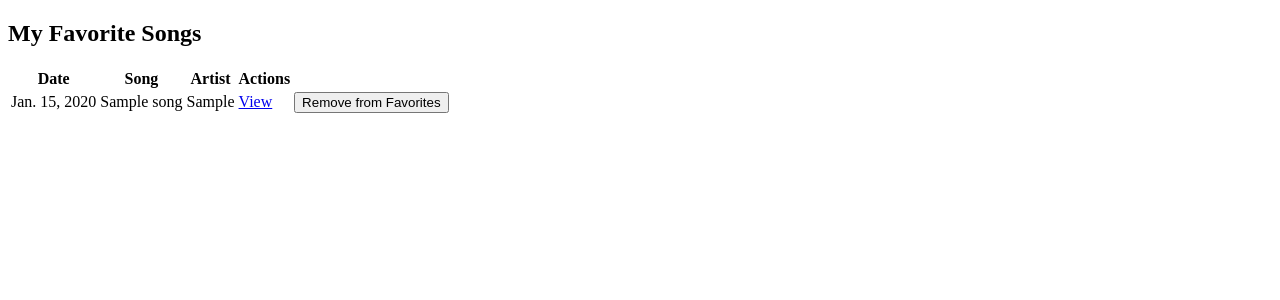
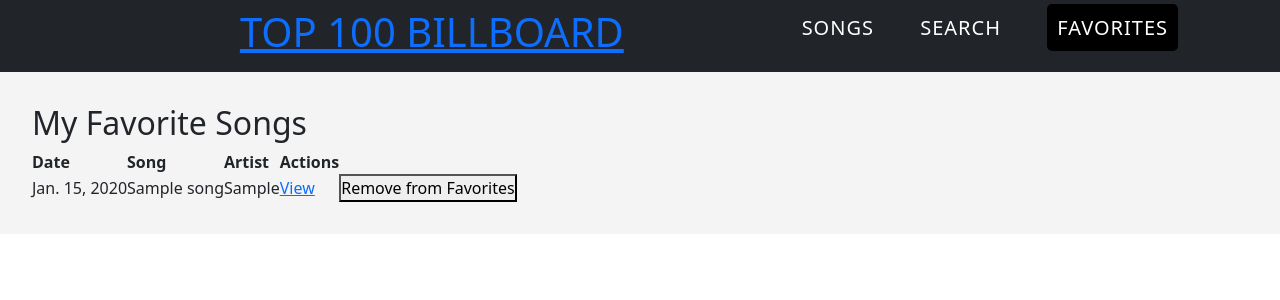
Before and after one commit to eric-tang40/softdev_springfinal, a Django app: page /rankings/favorites/ in a window 1280 px wide. Shown: the top 300 px of the page. Run offline with Django 5.2, Linux system fonts and the light colour scheme; a user stored in the database is signed in; tables that the repository leaves empty hold one stand-in row (values such as "Sample post").

Commit message:
Work on navigation bar

```diff
--- a/billboard/billboard/settings.py
+++ b/billboard/billboard/settings.py
@@ -142,7 +142,7 @@
 
 STATIC_URL = 'static/'
 STATICFILES_DIRS = [
-    BASE_DIR / "rankings/static",
+    BASE_DIR / "static/",
 ]
 STATIC_ROOT = os.path.join(os.path.dirname(BASE_DIR), "billboard_static")
 
--- a/billboard/rankings/static/css/static.css
+++ b/billboard/core/static/css/static.css
@@ -1,18 +1,7 @@
-/* Random CSS Example */
-
-/* Universal selector */
 * {
     box-sizing: border-box;
     margin: 0;
     padding: 0;
-  }
-
-  /* Body styling */
-  body {
-    font-family: 'Arial', sans-serif;
-    background: linear-gradient(to right, #ff7e5f, #feb47b);
-    color: #333;
-    line-height: 1.6;
   }
 
   /* Header styling */
@@ -58,35 +47,27 @@
     margin-bottom: 1.5rem;
   }
 
-  /* Sidebar styling */
-  .sidebar {
-    float: right;
-    width: 30%;
-    padding: 1rem;
-    background: #e2e2e2;
+  .item {
+    padding: 10px;
+    margin: 10px;
+    z-index: 20;
+    border: none;
   }
 
-  .sidebar h2 {
-    font-size: 1.5rem;
+  .item a {
+      text-decoration: none;
+      text-transform: uppercase;
+      font-size: 20px;
+      letter-spacing: 1px;
+      color: #fff;
   }
 
-  .sidebar ul {
-    list-style: none;
-    padding: 0;
-  }
-
-  .sidebar ul li {
-    margin-bottom: 10px;
-  }
-
-  .sidebar ul li a {
-    text-decoration: none;
-    color: #333;
-  }
-
-  .sidebar ul li a:hover {
-    color: #ff7e5f;
-  }
+  .active {
+    z-index: 1;
+    padding: 10px;
+    background: #000;
+    border-radius: 5px;
+}
 
   /* Footer styling */
   footer {
@@ -119,18 +100,3 @@
   .button:hover {
     background: #feb47b;
   }
-
-  /* Media query for responsive design */
-  @media (max-width: 768px) {
-    .sidebar {
-      width: 100%;
-      float: none;
-      margin-bottom: 1rem;
-    }
-
-    nav ul li {
-      display: block;
-      text-align: center;
-      margin: 5px 0;
-    }
-  }
--- a/billboard/core/templates/base.html
+++ b/billboard/core/templates/base.html
@@ -7,10 +7,27 @@
   {% block head %}
 	{% endblock head %}
   <meta charset="utf-8">
-
+  <link rel="stylesheet" href="https://cdn.jsdelivr.net/npm/bootstrap@5.3.0/dist/css/bootstrap.min.css">
+  <link rel="stylesheet" href="{% static 'css/static.css' %}">
+  <meta name="viewport" content="width=device-width, initial-scale=1">
 </head>
 
 <body>
+  <nav class="navbar navbar-expand-lg navbar-dark bg-dark">
+    <div class="container">
+        <div class="col text-center">
+            <h1 class="header"><a href="/">TOP 100 BILLBOARD</a></h1>
+        </div>
+        <ul class="list flex-row">
+            {% url 'rankings:song_list' as url1 %}
+            {% url 'rankings:search' as url2 %}
+            {% url 'rankings:favorites' as url3 %}
+            <li class="item"> <a href="{{url1}}" {% if request.path == url1 %} class="active"{% endif %}> Songs </a> </li>
+            <li class="item"> <a href="{{url2}}" {% if request.path == url2 %} class="active"{% endif %}> Search </a> </li>
+            <li class="item"> <a href="{{url3}}" {% if request.path == url3 %} class="active"{% endif %}> Favorites </a> </li>
+        </ul>
+    </div>
+  </nav>
   <main>
     {% if messages %}
       <ul class="messages">
@@ -21,6 +38,7 @@
     {% endif %}
     {% block content %}
     {% endblock %}
+    <script src="https://cdn.jsdelivr.net/npm/bootstrap@5.3.0/dist/js/bootstrap.bundle.min.js"></script>
   </main>
 </body>
   {% block js %}
--- a/billboard/core/templates/registration/login.html
+++ b/billboard/core/templates/registration/login.html
@@ -7,6 +7,6 @@
 <form method="post">
   {% csrf_token %}
   {{ form }}
-  <button type="submit">Log In</button>
+  <button type="submit" class="btn btn-primary">Log In</button>
 </form>
 {% endblock %}
--- a/billboard/rankings/views.py
+++ b/billboard/rankings/views.py
@@ -28,7 +28,7 @@
 
     return render(request, 'rankings/song_list.html', {'songs': songs})
 
-
+@login_required
 def update_songs(request):
     date_str = request.GET.get('date')
     action = request.GET.get('action')
@@ -91,20 +91,21 @@
         Favorite.objects.create(user=request.user, song=song)
         return JsonResponse({'status': 'added'})
 
-
+@login_required
 def search(request):
     query = request.GET.get('q', '')
     if query:
-        songs = Song.objects.filter(title__icontains=query)
+        songs = Song.objects.filter(title__icontains=query).distinct()
         results = [{'id': song.id, 'title': song.title, 'artist': song.artist} for song in songs] #we need to fix this
     else:
         results = []
     return JsonResponse(results, safe=False)
 
+@login_required
 def search_page(request):
     return render(request, 'rankings/search.html')
 
-class FavoriteListView(ListView):
+class FavoriteListView(LoginRequiredMixin, ListView):
     model = Favorite
     template_name = 'rankings/favorites.html'
 
--- a/billboard_vue/vite.config.js
+++ b/billboard_vue/vite.config.js
@@ -17,6 +17,7 @@
     outDir: backendPath + '/core/static/vite/', rollupOptions: {
     input: {
       vue_song_show: "./src/apps/song_show/song_show.js",
+      vue_search: "./src/apps/search/search.js",
       },
     },
   },
```
Also changed, not shown: billboard/core/templates/home.html (+6 -4 lines), billboard/rankings/templates/rankings/search.html (+5 -2 lines), billboard_vue/src/apps/search/search.vue (+5 -3 lines).
